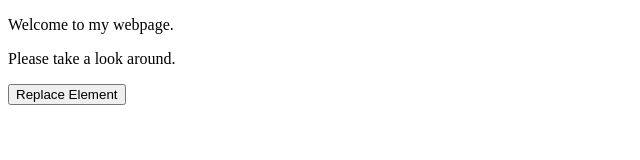
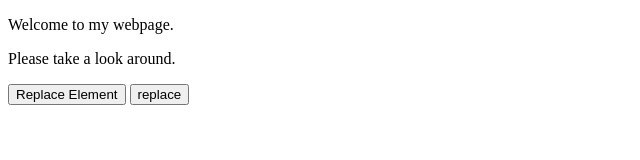
Before and after one commit to hema35/ReplaceChildElement, a website: page index.html in a window 1280 px wide. Shown: the whole page, without its empty margins (0-640 px from the left). Drawn offline with Linux system fonts and the light colour scheme.

Commit message:
1 file modified

```diff
--- a/index.html
+++ b/index.html
@@ -1,5 +1,6 @@
 <!DOCTYPE html>
 <html>
+
 <head>
   <title>
     Replace Page Element
@@ -13,16 +14,20 @@
         var oldP = document.getElementById('para1');
         myDiv.replaceChild(newH2, oldP);
       }
-      window.onload = function() {
+       function replace() {
+        console.log('gfghf');
         document.getElementById('btn').onclick = replaceHeading;
       };
   </script>
 </head>
+
 <body>
   <div id="id1">
     <p id="para1">Welcome to my webpage.</p>
     <p id="para2">Please take a look around.</p>
     <input id="btn" value="Replace Element" type="button" />
+    <button onclick="replace()">replace</button>
   </div>
 </body>
+
 </html>
```
Lines whose indentation alone changed are shown as unchanged.
